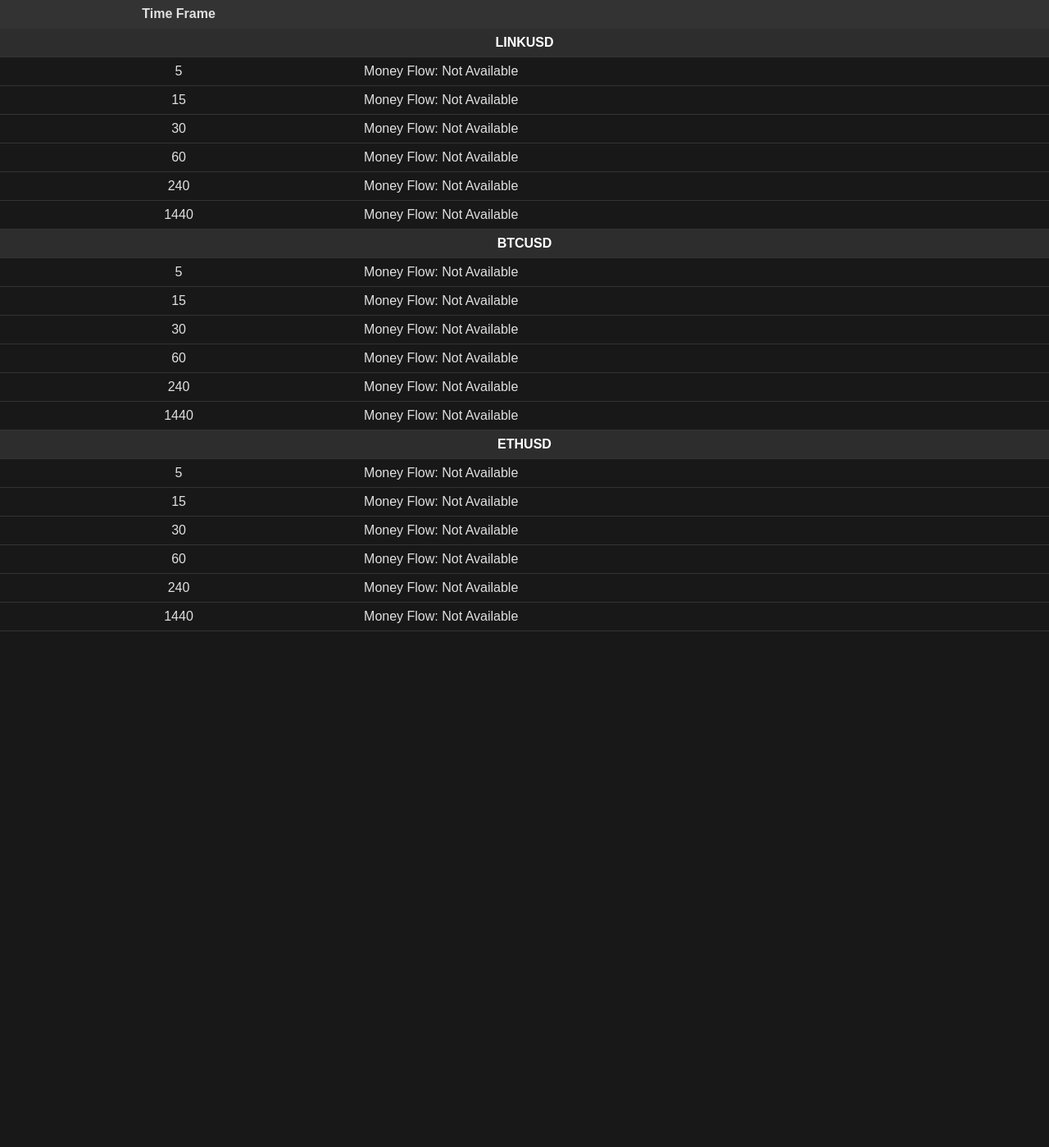
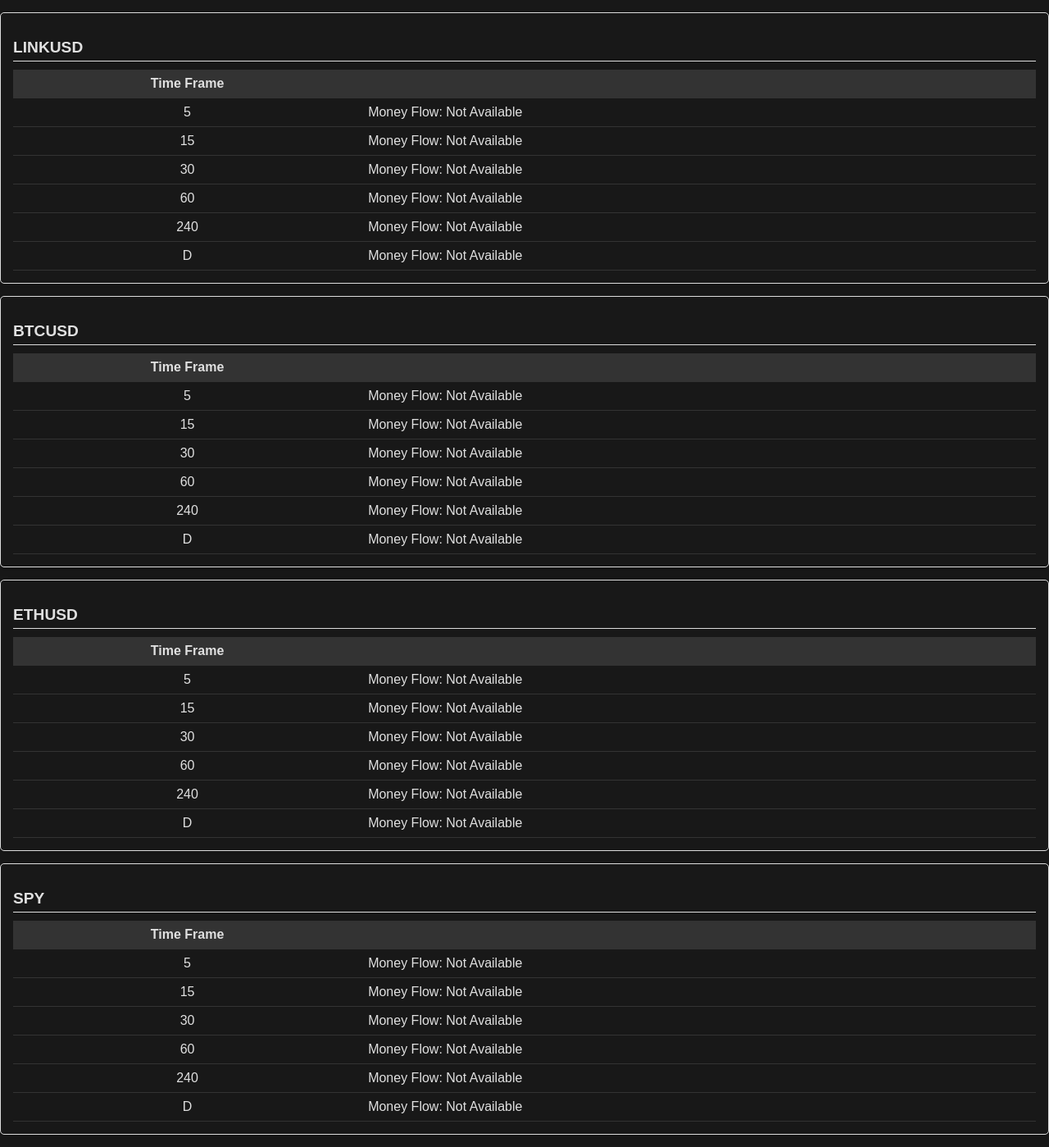
Before and after one commit to spoon2eric/tvstrats, a Flask app: page / in a window 1280 px wide. Shown: the part 112-1511 px from the top of the page at 82% size. Before the commit the page ends 882 px from the top, so only its background shows below. Run offline with Flask 3, Linux system fonts and the light colour scheme; data that the repository does not hold is empty; some libraries are stand-ins or nearby versions.

Commit message:
UI Updated.

```diff
--- a/templates/index.html
+++ b/templates/index.html
@@ -92,6 +92,21 @@
             font-size: 24px;
             vertical-align: middle;
         }
+
+        .card {
+            border: 1px solid #ddd;
+            border-radius: 5px;
+            padding: 15px;
+            margin: 15px 0;
+            box-shadow: 0 4px 8px rgba(0, 0, 0, 0.1);
+        }
+
+        .card-header {
+            font-size: 1.2em;
+            margin-bottom: 10px;
+            border-bottom: 1px solid #ddd;
+            padding-bottom: 5px;
+        }
     </style>
 </head>
 
@@ -99,6 +114,11 @@
     <header>
         <h1>MTBT Strategy</h1>
     </header>
+
+    {% for ticker, details in data.items() %}
+    <div class="card"> <!-- Start of card -->
+        <h2 class="card-header">{{ ticker }}</h2> <!-- Ticker name as card header -->
+
         <table>
             <!-- Table header -->
             <thead>
@@ -108,12 +128,6 @@
                 </tr>
             </thead>
             <tbody>
-            <!-- {{ data }} -->
-            {% for ticker, details in data.items() %}
-            <!-- Ticker header -->
-            <tr class="ticker-header">
-                <td colspan="2">{{ ticker }}</td>
-            </tr>
                 <!-- Ticker details -->
                 {% for time_frame, result in details.items() %}
                 <tr>
@@ -144,9 +158,10 @@
                             </td>
                         </tr>
                         {% endfor %}
-            {% endfor %}
                     </tbody>
                 </table>
+            </div> <!-- End of card -->
+            {% endfor %}
             <script>
                 document.addEventListener('DOMContentLoaded', function () {
                     document.querySelectorAll('.delete-link').forEach(function (link) {
--- a/tickers.txt
+++ b/tickers.txt
@@ -3,16 +3,22 @@
 LINKUSD, 30
 LINKUSD, 60
 LINKUSD, 240
-LINKUSD, 1440
+LINKUSD, D
 BTCUSD, 5
 BTCUSD, 15
 BTCUSD, 30
 BTCUSD, 60
 BTCUSD, 240
-BTCUSD, 1440
+BTCUSD, D
 ETHUSD, 5
 ETHUSD, 15
 ETHUSD, 30
 ETHUSD, 60
 ETHUSD, 240
-ETHUSD, 1440
+ETHUSD, D
+SPY, 5
+SPY, 15
+SPY, 30
+SPY, 60
+SPY, 240
+SPY, D
```
Also changed, not shown: data/database.db. Lines whose indentation alone changed are shown as unchanged.
